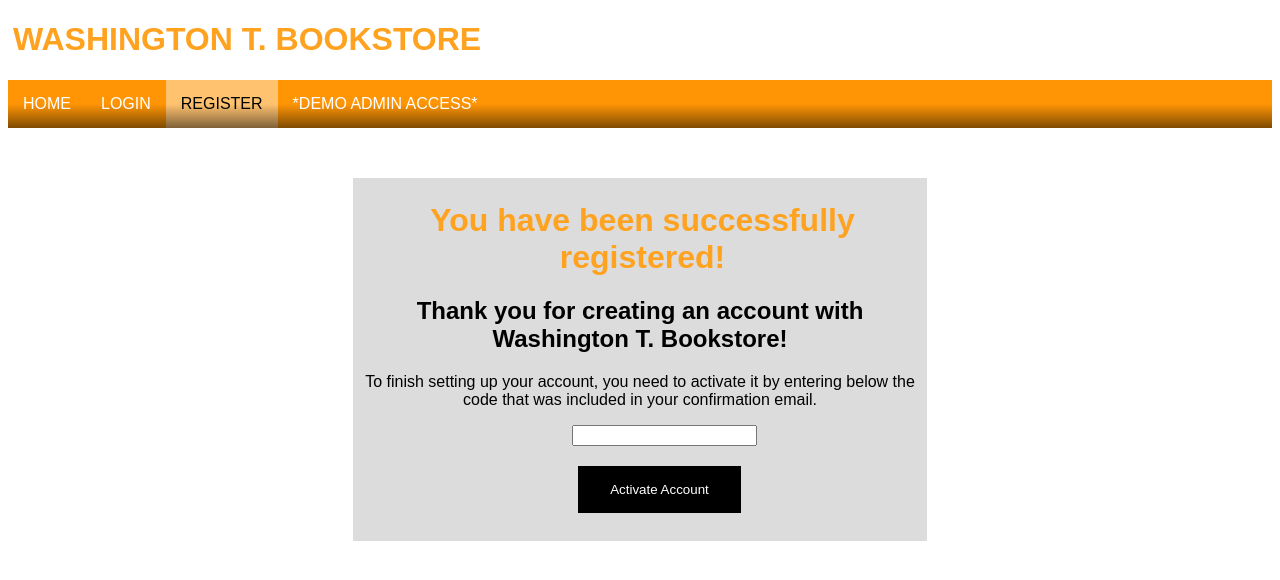
After one commit to dcombs55/cs4050-online-bookstore-v2, a Java web app: page /activation_success.jsp in a window 1280 px wide. The commit adds this page. Shown: the top 580 px of the page. Run offline with Tomcat 11, a stand-in JSP engine, Linux system fonts and the light colour scheme; some libraries are stand-ins or nearby versions.

Commit message:
fixed registration page error checking

```diff
--- /dev/null
+++ b/Bookstore/WebContent/activation_success.jsp
@@ -0,0 +1,115 @@
+<%@ page language="java" contentType="text/html; charset=ISO-8859-1"
+pageEncoding="ISO-8859-1"%>
+<%@page import="database.*"%>
+<!DOCTYPE html>
+<html>
+<head>
+	<title>Account Successfully Activated</title>
+	<style>
+		body{
+			background-color: #FFFFFF;
+			font-family: Arial, Verdana, Helvetica;
+		}
+		.navbar{
+			background-color: #FF9505;
+			background-image: linear-gradient(to top, rgba(0,0,0,0.5), rgba(0,0,0,0) 50%);
+			color: #FFFFFF;
+			margin: auto;
+			margin-bottom: 50px;
+			overflow: hidden;
+		}
+		.navbar a {
+			float: left;
+			display: block;
+			text-align: center;
+			padding: 15px 15px;
+			text-decoration: none;
+			color: white;
+		}
+		.navbar a.active {
+			background-color: #FFC370;
+			background-image: linear-gradient(to top, rgba(0,0,0,0.5), rgba(0,0,0,0) 50%);
+			color: black;
+		}
+		h1{
+			color: #FFA21F;
+			margin-left: 5px;
+		}
+		a:hover{
+			background-color: #DCDCDC;
+		}
+		main{
+			width: 45%;
+			margin: auto;
+			background-color: #DCDCDC;
+			padding: 2.5px 2.5px 8px 2.5px;
+		}
+		h2, #confirm{
+			text-align: center;
+		}
+		button{
+			background-color: #000000;
+			color: #FFFFFF;
+			padding: 15px 32px;
+			text-decoration: none;
+			display: inline-block;
+			font-size: 16px;
+			cursor: pointer;
+		}
+		div{
+			width: 100%;
+		}
+		#activationDialog{
+			text-align: center;
+		}
+		input[type="submit"]{
+			background-color: #000000;
+			border: none;
+			color: white;
+			padding: 16px 32px;
+			text-decoration: none;
+			margin-left: 6.5px;
+			margin-top: 20px;
+			margin-bottom: 20px;
+			cursor: pointer;
+		}
+		form{
+			margin-left: 38%;
+			text-align:center;
+		}
+		input{
+			display: block;
+		}
+		.errors{
+  			color:red;
+  			margin-bottom: 8px;
+  		}
+	</style>
+</head>
+<body>
+
+	<h1>WASHINGTON T. BOOKSTORE</h1>
+	<div class="navbar">
+		<a href = "homepage.html">HOME</a>
+		<a href = "login.html">LOGIN</a>
+		<a class ="active" href = "registration.jsp">REGISTER</a>
+		<a href = "admin_hp.html">*DEMO ADMIN ACCESS*</a>
+	</div>
+	<main>
+		<div id = "activationDialog">
+			<h1>You have been successfully registered!</h1>
+			<h2>Thank you for creating an account with Washington T. Bookstore!</h2>
+			<p>To finish setting up your account, you need to activate it by entering below the code that was included in your confirmation email.</p>
+			<div id="activateForm">
+				<div class="errors">${errors}</div>
+				<form name="activateAccount" action="${pageContext.request.contextPath}/activate" method="post">
+					<input type="number" name="activateCode">
+					<input type="submit" value="Activate Account">
+				</form>
+			</div>
+
+		</div>
+	</main>
+
+</body>
+</html>
--- a/Bookstore/WebContent/registration.jsp
+++ b/Bookstore/WebContent/registration.jsp
@@ -112,7 +112,7 @@
 			email_error.innerHTML = "";
 
 			var atposition = emailAddress.value.indexOf("@");
-			var dotposition = emailAddress.value.substring(atposition)indexOf(".");
+			var dotposition = emailAddress.value.substring(atposition).indexOf(".");
 			if (atposition < 1 || dotposition < atposition+2 || dotposition+2 >= emailAddress.value.length){
 				emailAddress.style.border = "1px solid red";
 				email_error.innerHTML = "Please enter a valid e-mail address";
```
